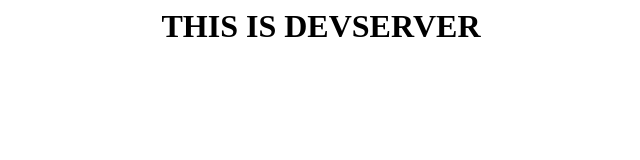
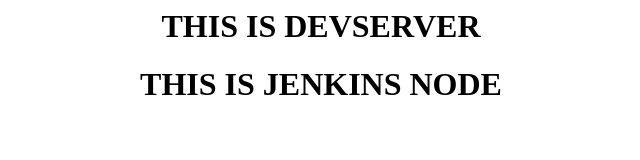
Before and after one commit to srk2114/dock-apa-dock, a plain HTML site: page index.html in a window 1280 px wide. Shown: the whole page, without its empty margins (319-959 px from the left). Drawn offline with Linux system fonts and the light colour scheme.

Commit message:
second~commit

```diff
--- a/index.html
+++ b/index.html
@@ -1 +1,2 @@
 <h1> <center> THIS IS DEVSERVER </center></h1>
+<h1> <center> THIS IS JENKINS NODE </center></h1>
```
